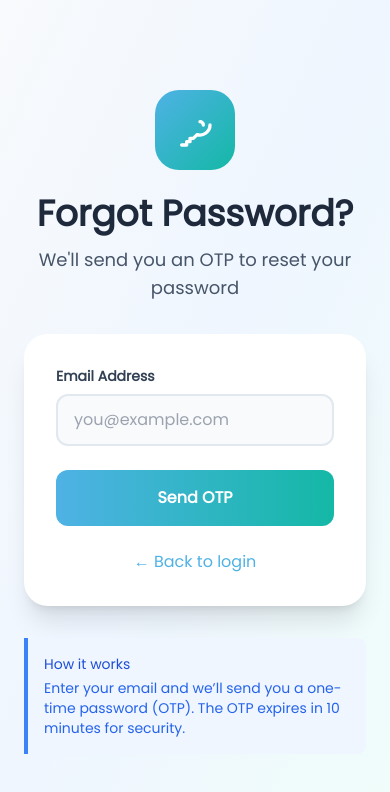
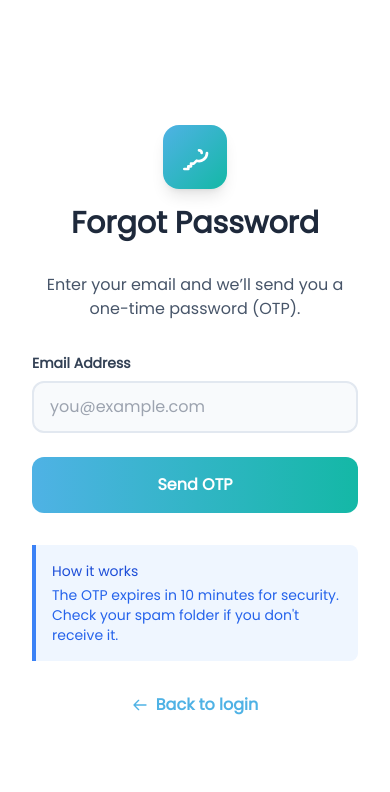
Before and after one commit to Daghnouj/solidarityApp, a React (Vite) app in the folder client/: page /forgetpass in a window 390 px wide. Shown: the top 792 px of the page. Built offline with nearby package versions, Linux system fonts and the light colour scheme; no server answers.

Commit message:
optm auth

```diff
--- a/client/src/pages/auth/ForgotPasswordPage.tsx
+++ b/client/src/pages/auth/ForgotPasswordPage.tsx
@@ -4,59 +4,86 @@ import ForgotPasswordForm from "./components/ForgotPasswordForm";
 
 const ForgotPasswordPage: React.FC = () => {
   return (
-    <div className="min-h-screen flex items-center justify-center bg-gradient-to-br from-slate-50 via-blue-50 to-teal-50 p-6">
-      <div className="w-full max-w-md">
-        {/* Header */}
-        <div className="text-center mb-8">
-          <div className="inline-flex items-center justify-center w-20 h-20 bg-gradient-to-br from-solidarity-blue to-teal-500 rounded-3xl mb-6">
-            <svg
-              className="w-10 h-10 text-white"
-              fill="none"
-              stroke="currentColor"
-              viewBox="0 0 24 24"
-            >
-              <path
-                strokeLinecap="round"
-                strokeLinejoin="round"
-                strokeWidth={2}
-                d="M15 7a2 2 0 012 2m4 0a6 6 0 01-7.743 5.743L11 17H9v2H7v2H4"
-              />
+    <div className="h-screen w-full flex bg-white">
+      {/* Left Panel - Visuals & Branding (50%) */}
+      <div className="hidden lg:flex lg:w-1/2 relative bg-gradient-to-br from-slate-50 via-blue-50 to-teal-50 items-center justify-center p-12 overflow-hidden">
+        {/* Decorative background elements */}
+        <div className="absolute inset-0 overflow-hidden pointer-events-none">
+          <div className="absolute top-0 left-0 w-96 h-96 bg-blue-100 rounded-full mix-blend-multiply filter blur-3xl opacity-30 animate-blob"></div>
+          <div className="absolute top-0 right-0 w-96 h-96 bg-teal-100 rounded-full mix-blend-multiply filter blur-3xl opacity-30 animate-blob animation-delay-2000"></div>
+          <div className="absolute -bottom-8 left-1/2 w-96 h-96 bg-indigo-100 rounded-full mix-blend-multiply filter blur-3xl opacity-30 animate-blob animation-delay-4000"></div>
+        </div>
+
+        <div className="relative z-10 text-center max-w-lg">
+          <div className="inline-flex items-center justify-center w-24 h-24 bg-gradient-to-br from-solidarity-blue to-teal-500 rounded-3xl mb-8 shadow-xl shadow-blue-200/50">
+            <svg className="w-12 h-12 text-white" fill="none" stroke="currentColor" viewBox="0 0 24 24">
+              <path strokeLinecap="round" strokeLinejoin="round" strokeWidth={2} d="M15 7a2 2 0 012 2m4 0a6 6 0 01-7.743 5.743L11 17H9v2H7v2H4" />
             </svg>
           </div>
-
-          <h1 className="text-4xl font-bold text-slate-800 mb-3">
-            Forgot Password?
-          </h1>
-          <p className="text-slate-600 text-lg">
-            We'll send you an OTP to reset your password
+          <h1 className="text-5xl font-bold text-slate-800 mb-6 leading-tight">Recover Your Account</h1>
+          <p className="text-slate-600 text-xl leading-relaxed">
+            Don't worry, we'll help you get back access to your account in no time.
           </p>
         </div>
+      </div>
 
-        {/* Card */}
-        <div className="bg-white p-8 rounded-3xl shadow-xl">
+      {/* Right Panel - Form (50%) */}
+      <div className="w-full lg:w-1/2 flex items-center justify-center p-8 sm:p-12 lg:p-16 bg-white overflow-y-auto">
+        <div className="w-full max-w-xl space-y-8">
+          {/* Mobile Logo */}
+          <div className="lg:hidden text-center mb-8">
+            <div className="inline-flex items-center justify-center w-16 h-16 bg-gradient-to-br from-solidarity-blue to-teal-500 rounded-2xl mb-4 shadow-lg">
+              <svg className="w-8 h-8 text-white" fill="none" stroke="currentColor" viewBox="0 0 24 24">
+                <path strokeLinecap="round" strokeLinejoin="round" strokeWidth={2} d="M15 7a2 2 0 012 2m4 0a6 6 0 01-7.743 5.743L11 17H9v2H7v2H4" />
+              </svg>
+            </div>
+            <h2 className="text-3xl font-bold text-slate-800">Forgot Password</h2>
+          </div>
+
+          <div className="text-center lg:text-left mb-8">
+            <h2 className="text-3xl font-bold text-slate-900 hidden lg:block">Forgot Password?</h2>
+            <p className="mt-2 text-slate-600">Enter your email and we’ll send you a one-time password (OTP).</p>
+          </div>
+
           <ForgotPasswordForm />
 
-          <div className="mt-6 text-center">
+          <div className="mt-8 bg-blue-50 border-l-4 border-blue-500 p-4 rounded-r-lg">
+            <p className="text-sm text-blue-700 font-medium mb-1">
+              How it works
+            </p>
+            <p className="text-sm text-blue-600">
+              The OTP expires in 10 minutes for security. Check your spam folder if you don't receive it.
+            </p>
+          </div>
+
+          <div className="text-center mt-8">
             <Link
               to="/login"
-              className="text-solidarity-blue font-medium hover:underline"
+              className="inline-flex items-center text-solidarity-blue font-semibold hover:text-blue-700 transition-colors"
             >
-              ← Back to login
+              <svg className="w-4 h-4 mr-2" fill="none" stroke="currentColor" viewBox="0 0 24 24"><path strokeLinecap="round" strokeLinejoin="round" strokeWidth={2} d="M10 19l-7-7m0 0l7-7m-7 7h18" /></svg>
+              Back to login
             </Link>
           </div>
         </div>
+      </div>
 
-        {/* Info */}
-        <div className="mt-8 bg-blue-50 border-l-4 border-blue-500 p-4 rounded-r-lg">
-          <p className="text-sm text-blue-700 font-medium mb-1">
-            How it works
-          </p>
-          <p className="text-sm text-blue-600">
-            Enter your email and we’ll send you a one-time password (OTP).
-            The OTP expires in 10 minutes for security.
-          </p>
-        </div>
-      </div>
+      <style>{`
+      @keyframes blob {
+        0%, 100% { transform: translate(0, 0) scale(1); }
+        33% { transform: translate(30px, -50px) scale(1.1); }
+        66% { transform: translate(-20px, 20px) scale(0.9); }
+      }
+      .animate-blob {
+        animation: blob 7s infinite;
+      }
+      .animation-delay-2000 {
+        animation-delay: 2s;
+      }
+      .animation-delay-4000 {
+        animation-delay: 4s;
+      }
+    `}</style>
     </div>
   );
 };
--- a/client/src/pages/auth/LoginPage.tsx
+++ b/client/src/pages/auth/LoginPage.tsx
@@ -3,7 +3,9 @@ import { Link } from "react-router-dom";
 import LoginForm from "./components/LoginForm";
 
 const LoginPage: React.FC = () => (
-  <div className="min-h-screen flex items-center justify-center bg-gradient-to-br from-slate-50 via-blue-50 to-teal-50 p-4 py-8 sm:py-12">
+  <div className="h-screen w-full flex bg-white">
+    {/* Left Panel - Visuals & Branding (50%) */}
+    <div className="hidden lg:flex lg:w-1/2 relative bg-gradient-to-br from-slate-50 via-blue-50 to-teal-50 items-center justify-center p-12 overflow-hidden">
       {/* Decorative background elements */}
       <div className="absolute inset-0 overflow-hidden pointer-events-none">
         <div className="absolute top-0 left-0 w-96 h-96 bg-blue-100 rounded-full mix-blend-multiply filter blur-3xl opacity-30 animate-blob"></div>
@@ -11,74 +13,84 @@ const LoginPage: React.FC = () => (
         <div className="absolute -bottom-8 left-1/2 w-96 h-96 bg-indigo-100 rounded-full mix-blend-multiply filter blur-3xl opacity-30 animate-blob animation-delay-4000"></div>
       </div>
 
-    <div className="w-full max-w-md relative z-10">
-      {/* Logo/Brand Section */}
-      <div className="text-center mb-8">
-        <div className="inline-flex items-center justify-center w-20 h-20 bg-gradient-to-br from-solidarity-blue to-teal-500 rounded-3xl mb-6 shadow-lg shadow-blue-200/50">
-          <svg className="w-10 h-10 text-white" fill="none" stroke="currentColor" viewBox="0 0 24 24" aria-hidden="true">
+      {/* Brand Content */}
+      <div className="relative z-10 text-center max-w-lg">
+        <div className="inline-flex items-center justify-center w-24 h-24 bg-gradient-to-br from-solidarity-blue to-teal-500 rounded-3xl mb-8 shadow-xl shadow-blue-200/50">
+          <svg className="w-12 h-12 text-white" fill="none" stroke="currentColor" viewBox="0 0 24 24" aria-hidden="true">
             <path strokeLinecap="round" strokeLinejoin="round" strokeWidth={2} d="M4.318 6.318a4.5 4.5 0 000 6.364L12 20.364l7.682-7.682a4.5 4.5 0 00-6.364-6.364L12 7.636l-1.318-1.318a4.5 4.5 0 00-6.364 0z" />
           </svg>
         </div>
-        <h1 className="text-4xl font-bold text-slate-800 mb-3">Welcome Back</h1>
-        <p className="text-slate-600 text-lg">We're here to support you on your journey</p>
-      </div>
+        <h1 className="text-5xl font-bold text-slate-800 mb-6 leading-tight">Welcome Back to Solidarity</h1>
+        <p className="text-slate-600 text-xl leading-relaxed">
+          We're here to support you on your journey. secure, private, and always here for you.
+        </p>
 
-      {/* Form Card */}
-      <div className="bg-white/80 backdrop-blur-md p-8 sm:p-10 rounded-3xl border border-slate-200/60 shadow-xl shadow-slate-200/50">
-        <LoginForm />
-
-        {/* Links */}
-        <div className="mt-8 space-y-5">
-          <div className="text-center">
-            <Link
-              to="/forgetpass"
-              className="text-sm text-solidarity-blue hover:text-blue-600 transition-colors focus:outline-none focus:ring-2 focus:ring-solidarity-blue focus:ring-offset-2 rounded-md px-2 py-1"
-              aria-label="Reset your password"
-            >
-              Forgot your password?
-            </Link>
-          </div>
-
-          <div className="relative" aria-hidden="true">
-            <div className="absolute inset-0 flex items-center">
-              <div className="w-full border-t border-slate-200"></div>
-            </div>
-            <div className="relative flex justify-center text-sm">
-              <span className="px-4 bg-white/80 text-slate-500">New to Solidarity?</span>
-            </div>
-          </div>
-
-          <div className="text-center">
-            <Link
-              to="/register"
-              className="inline-block w-full py-3.5 px-4 border-2 border-solidarity-blue hover:border-blue-600 rounded-xl text-solidarity-blue hover:text-blue-600 font-semibold transition-all duration-200 hover:bg-blue-50 focus:outline-none focus:ring-2 focus:ring-solidarity-blue focus:ring-offset-2"
-              aria-label="Create a new account"
-            >
-              Create an account
-            </Link>
-          </div>
-        </div>
-      </div>
-
-      {/* Trust Indicators */}
-      <div className="mt-8 text-center">
-        <div className="flex items-center justify-center gap-6 text-sm text-slate-500 mb-4">
+        {/* Trust Indicators (Moved relative to left panel) */}
+        <div className="mt-12 flex items-center justify-center gap-6 text-sm text-slate-500">
           <div className="flex items-center gap-2">
-            <svg className="w-5 h-5 text-green-500" fill="none" stroke="currentColor" viewBox="0 0 24 24" aria-hidden="true">
+            <svg className="w-5 h-5 text-green-500" fill="none" stroke="currentColor" viewBox="0 0 24 24">
               <path strokeLinecap="round" strokeLinejoin="round" strokeWidth={2} d="M9 12l2 2 4-4m5.618-4.016A11.955 11.955 0 0112 2.944a11.955 11.955 0 01-8.618 3.04A12.02 12.02 0 003 9c0 5.591 3.824 10.29 9 11.622 5.176-1.332 9-6.03 9-11.622 0-1.042-.133-2.052-.382-3.016z" />
             </svg>
             <span>Secure & Private</span>
           </div>
           <div className="flex items-center gap-2">
-            <svg className="w-5 h-5 text-solidarity-blue" fill="none" stroke="currentColor" viewBox="0 0 24 24" aria-hidden="true">
+            <svg className="w-5 h-5 text-solidarity-blue" fill="none" stroke="currentColor" viewBox="0 0 24 24">
               <path strokeLinecap="round" strokeLinejoin="round" strokeWidth={2} d="M12 15v2m-6 4h12a2 2 0 002-2v-6a2 2 0 00-2-2H6a2 2 0 00-2 2v6a2 2 0 002 2zm10-10V7a4 4 0 00-8 0v4h8z" />
             </svg>
             <span>Encrypted</span>
           </div>
         </div>
-        <p className="text-xs text-slate-400">
-          Your privacy is our priority. All data is encrypted and protected.
-        </p>
+      </div>
+    </div>
+
+    {/* Right Panel - Login Form (50%) */}
+    <div className="w-full lg:w-1/2 flex items-center justify-center p-8 sm:p-12 lg:p-16 bg-white overflow-y-auto">
+      <div className="w-full max-w-xl space-y-8">
+        {/* Mobile Logo (Visible only on small screens) */}
+        <div className="lg:hidden text-center mb-8">
+          <div className="inline-flex items-center justify-center w-16 h-16 bg-gradient-to-br from-solidarity-blue to-teal-500 rounded-2xl mb-4 shadow-lg">
+            <svg className="w-8 h-8 text-white" fill="none" stroke="currentColor" viewBox="0 0 24 24">
+              <path strokeLinecap="round" strokeLinejoin="round" strokeWidth={2} d="M4.318 6.318a4.5 4.5 0 000 6.364L12 20.364l7.682-7.682a4.5 4.5 0 00-6.364-6.364L12 7.636l-1.318-1.318a4.5 4.5 0 00-6.364 0z" />
+            </svg>
+          </div>
+          <h2 className="text-3xl font-bold text-slate-800">Welcome Back</h2>
+        </div>
+
+        <div className="text-center lg:text-left mb-8">
+          <h2 className="text-3xl font-bold text-slate-900 hidden lg:block">Sign In</h2>
+          <p className="mt-2 text-slate-600">Please enter your details to access your account.</p>
+        </div>
+
+        <LoginForm />
+
+        <div className="space-y-6">
+          <div className="flex items-center justify-between">
+            <div className="text-sm">
+              <Link
+                to="/forgetpass"
+                className="font-medium text-solidarity-blue hover:text-blue-600 transition-colors"
+              >
+                Forgot password?
+              </Link>
+            </div>
+          </div>
+
+          <div className="relative">
+            <div className="absolute inset-0 flex items-center">
+              <div className="w-full border-t border-slate-200"></div>
+            </div>
+            <div className="relative flex justify-center text-sm">
+              <span className="px-4 bg-white text-slate-500">New to Solidarity?</span>
+            </div>
+          </div>
+
+          <Link
+            to="/register"
+            className="flex w-full justify-center items-center px-4 py-3 border-2 border-slate-200 hover:border-solidarity-blue rounded-xl text-slate-600 hover:text-solidarity-blue font-semibold transition-all duration-200 hover:bg-blue-50"
+          >
+            Create an account
+          </Link>
+        </div>
       </div>
     </div>
 
--- a/client/src/pages/auth/ResetPasswordPage.tsx
+++ b/client/src/pages/auth/ResetPasswordPage.tsx
@@ -2,7 +2,9 @@ import React from "react";
 import ResetPasswordForm from "./components/ResetPasswordForm";
 
 const ResetPasswordPage: React.FC = () => (
-  <div className="min-h-screen flex items-center justify-center bg-gradient-to-br from-slate-50 via-blue-50 to-teal-50 p-4 py-8 sm:py-12">
+  <div className="h-screen w-full flex bg-white">
+    {/* Left Panel - Visuals & Branding (50%) */}
+    <div className="hidden lg:flex lg:w-1/2 relative bg-gradient-to-br from-slate-50 via-blue-50 to-teal-50 items-center justify-center p-12 overflow-hidden">
       {/* Decorative background elements */}
       <div className="absolute inset-0 overflow-hidden pointer-events-none">
         <div className="absolute top-0 left-0 w-96 h-96 bg-blue-100 rounded-full mix-blend-multiply filter blur-3xl opacity-30 animate-blob"></div>
@@ -10,57 +12,74 @@ const ResetPasswordPage: React.FC = () => (
         <div className="absolute -bottom-8 left-1/2 w-96 h-96 bg-indigo-100 rounded-full mix-blend-multiply filter blur-3xl opacity-30 animate-blob animation-delay-4000"></div>
       </div>
 
-    <div className="w-full max-w-md relative z-10">
-      {/* Header */}
-      <div className="text-center mb-8">
-        <div className="inline-flex items-center justify-center w-20 h-20 bg-gradient-to-br from-solidarity-blue to-teal-500 rounded-3xl mb-6 shadow-lg shadow-blue-200/50">
-          <svg className="w-10 h-10 text-white" fill="none" stroke="currentColor" viewBox="0 0 24 24" aria-hidden="true">
+      <div className="relative z-10 text-center max-w-lg">
+        <div className="inline-flex items-center justify-center w-24 h-24 bg-gradient-to-br from-solidarity-blue to-teal-500 rounded-3xl mb-8 shadow-xl shadow-blue-200/50">
+          <svg className="w-12 h-12 text-white" fill="none" stroke="currentColor" viewBox="0 0 24 24">
             <path strokeLinecap="round" strokeLinejoin="round" strokeWidth={2} d="M9 12l2 2 4-4m5.618-4.016A11.955 11.955 0 0112 2.944a11.955 11.955 0 01-8.618 3.04A12.02 12.02 0 003 9c0 5.591 3.824 10.29 9 11.622 5.176-1.332 9-6.03 9-11.622 0-1.042-.133-2.052-.382-3.016z" />
           </svg>
         </div>
-        <h1 className="text-4xl font-bold text-slate-800 mb-3">Reset Password</h1>
-        <p className="text-slate-600 text-lg">Create a new secure password for your account</p>
+        <h1 className="text-5xl font-bold text-slate-800 mb-6 leading-tight">Secure Your Account</h1>
+        <p className="text-slate-600 text-xl leading-relaxed">
+          Create a strong password to keep your data safe and private.
+        </p>
+      </div>
     </div>
 
-      {/* Form Card */}
-      <div className="bg-white/80 backdrop-blur-md p-8 sm:p-10 rounded-3xl border border-slate-200/60 shadow-xl shadow-slate-200/50">
+    {/* Right Panel - Form (50%) */}
+    <div className="w-full lg:w-1/2 flex items-center justify-center p-8 sm:p-12 lg:p-16 bg-white overflow-y-auto">
+      <div className="w-full max-w-xl space-y-8">
+        {/* Mobile Logo */}
+        <div className="lg:hidden text-center mb-8">
+          <div className="inline-flex items-center justify-center w-16 h-16 bg-gradient-to-br from-solidarity-blue to-teal-500 rounded-2xl mb-4 shadow-lg">
+            <svg className="w-8 h-8 text-white" fill="none" stroke="currentColor" viewBox="0 0 24 24">
+              <path strokeLinecap="round" strokeLinejoin="round" strokeWidth={2} d="M9 12l2 2 4-4m5.618-4.016A11.955 11.955 0 0112 2.944a11.955 11.955 0 01-8.618 3.04A12.02 12.02 0 003 9c0 5.591 3.824 10.29 9 11.622 5.176-1.332 9-6.03 9-11.622 0-1.042-.133-2.052-.382-3.016z" />
+            </svg>
+          </div>
+          <h2 className="text-3xl font-bold text-slate-800">Reset Password</h2>
+        </div>
+
+        <div className="text-center lg:text-left mb-6">
+          <h2 className="text-3xl font-bold text-slate-900 hidden lg:block">Reset Password</h2>
+          <p className="mt-2 text-slate-600">Please enter your new password below.</p>
+        </div>
+
         <ResetPasswordForm />
-      </div>
 
         {/* Password Requirements */}
         <div className="mt-8 p-5 bg-teal-50 border-l-4 border-teal-500 rounded-r-lg">
           <h3 className="text-sm font-semibold text-slate-700 mb-3 flex items-center gap-2">
-          <svg className="w-5 h-5 text-teal-500" fill="none" stroke="currentColor" viewBox="0 0 24 24" aria-hidden="true">
+            <svg className="w-5 h-5 text-teal-500" fill="none" stroke="currentColor" viewBox="0 0 24 24">
               <path strokeLinecap="round" strokeLinejoin="round" strokeWidth={2} d="M9 12l2 2 4-4m5.618-4.016A11.955 11.955 0 0112 2.944a11.955 11.955 0 01-8.618 3.04A12.02 12.02 0 003 9c0 5.591 3.824 10.29 9 11.622 5.176-1.332 9-6.03 9-11.622 0-1.042-.133-2.052-.382-3.016z" />
             </svg>
             Password requirements:
           </h3>
           <ul className="space-y-2.5 text-sm text-slate-600">
             <li className="flex items-center">
-            <svg className="w-5 h-5 text-teal-500 mr-3 flex-shrink-0" fill="none" stroke="currentColor" viewBox="0 0 24 24" aria-hidden="true">
+              <svg className="w-5 h-5 text-teal-500 mr-3 flex-shrink-0" fill="none" stroke="currentColor" viewBox="0 0 24 24">
                 <path strokeLinecap="round" strokeLinejoin="round" strokeWidth={2} d="M5 13l4 4L19 7" />
               </svg>
               At least 8 characters long
             </li>
             <li className="flex items-center">
-            <svg className="w-5 h-5 text-teal-500 mr-3 flex-shrink-0" fill="none" stroke="currentColor" viewBox="0 0 24 24" aria-hidden="true">
+              <svg className="w-5 h-5 text-teal-500 mr-3 flex-shrink-0" fill="none" stroke="currentColor" viewBox="0 0 24 24">
                 <path strokeLinecap="round" strokeLinejoin="round" strokeWidth={2} d="M5 13l4 4L19 7" />
               </svg>
               Contains uppercase and lowercase letters
             </li>
             <li className="flex items-center">
-            <svg className="w-5 h-5 text-teal-500 mr-3 flex-shrink-0" fill="none" stroke="currentColor" viewBox="0 0 24 24" aria-hidden="true">
+              <svg className="w-5 h-5 text-teal-500 mr-3 flex-shrink-0" fill="none" stroke="currentColor" viewBox="0 0 24 24">
                 <path strokeLinecap="round" strokeLinejoin="round" strokeWidth={2} d="M5 13l4 4L19 7" />
               </svg>
               Contains at least one number
             </li>
             <li className="flex items-center">
-            <svg className="w-5 h-5 text-teal-500 mr-3 flex-shrink-0" fill="none" stroke="currentColor" viewBox="0 0 24 24" aria-hidden="true">
+              <svg className="w-5 h-5 text-teal-500 mr-3 flex-shrink-0" fill="none" stroke="currentColor" viewBox="0 0 24 24">
                 <path strokeLinecap="round" strokeLinejoin="round" strokeWidth={2} d="M5 13l4 4L19 7" />
               </svg>
               Contains at least one special character
             </li>
           </ul>
+        </div>
       </div>
     </div>
 
```
Also changed, not shown: client/src/pages/auth/RegisterPage.tsx (+56 -52 lines). Lines whose indentation alone changed are shown as unchanged.
